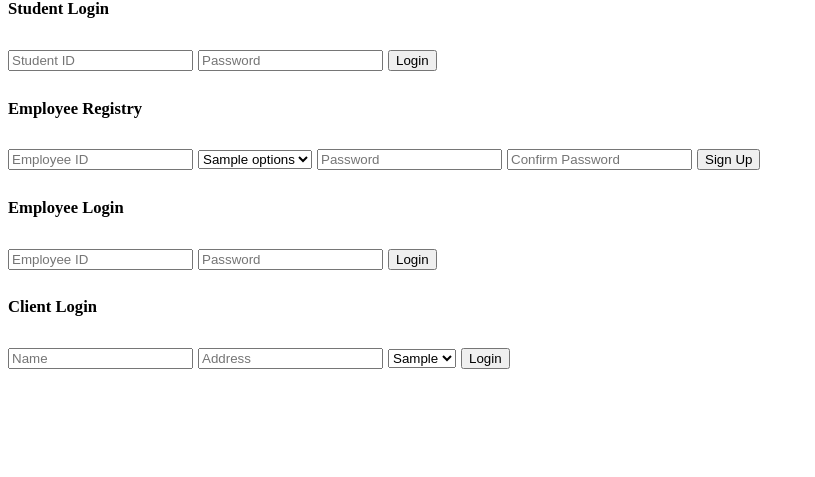
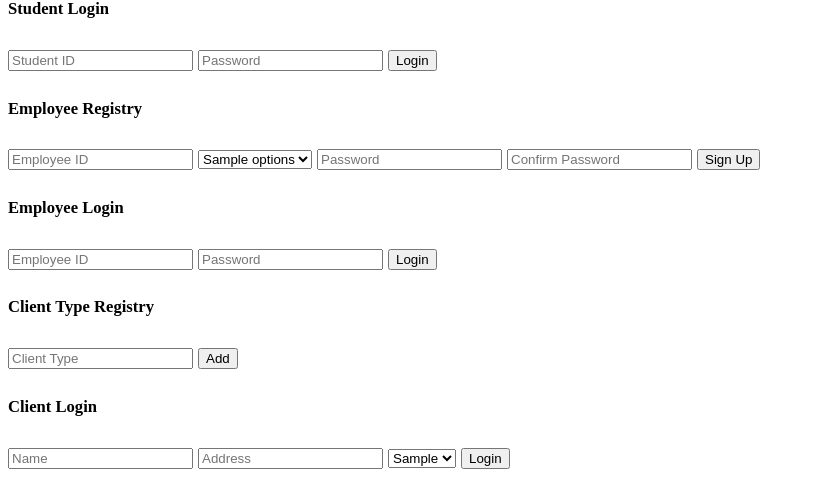
Before and after one commit to siji1007/customer-feedback-cnsc, a Flask app: template cfs/templates/index.html in a window 1280 px wide. Shown: the part 883-1360 px from the top of the page, without its empty margins (0-815 px from the left). Before the commit the page ends 1252 px from the top, so only its background shows below. Run offline with Flask 3, Linux system fonts and the light colour scheme; the template is opened without the code that fills it: most values are stand-ins (such as "Sample title", 1, 10 or a date in 2020); parts of the project's set-up code (start-up, migrations or seed data) failed here and were passed over.

Commit message:
Backend Update

```diff
--- a/cfs/app.py
+++ b/cfs/app.py
@@ -8,11 +8,14 @@ app = Flask(__name__)
 def flask_mongodb_atlas():
     try:
         data = server.dept_collection.find()
+        type_data = server.client_type_collection.find()
         data_list = [d for d in data]
+        type_list = [t for t in type_data]
         options = [d["department"] for d in data_list if d["type"] == "service"]
         optionUnit = [d["department"] for d in data_list if d["type"] == "academic"]
         optionAll = [d["department"] for d in data_list]
-        return render_template('index.html', options=options, optionUnit=optionUnit, optionAll=optionAll)
+        clientTypes = [t["types"] for t in type_list]
+        return render_template('index.html', options=options, optionUnit=optionUnit, optionAll=optionAll, clientTypes = clientTypes)
     except:
         return render_template('index.html')
 
@@ -119,6 +122,21 @@ def employee_login():
     else:
         return redirect('/')
 
+@app.route('/add-type', methods=['POST'])
+def add_type():
+    type_name = request.form.get('type_input')
+    server.client_type_collection.insert_one({'types':type_name})
+    return redirect('/')
+
+@app.route('/client_login', methods=['POST'])
+def login_client():
+    client_name = request.form.get('client_name')
+    client_addr = request.form.get('client_addr')
+    client_type = request.form.get('client_type')
+    client = server.user_collection.insert_one({'name': client_name, 'address': client_addr, 'type': client_type})
+    return "Access Granted"
+
+
 @app.route('/register', methods=['POST'])
 def register():
     pass
--- a/cfs/server.py
+++ b/cfs/server.py
@@ -9,3 +9,4 @@ connection=MongoClient("mongodb+srv://CodeDemonz:legendaryCodeGodz24@cluster0.b9
 db=connection.get_database('CFS')
 user_collection=pymongo.collection.Collection(db,'Accounts')
 dept_collection=pymongo.collection.Collection(db,'Department')
+client_type_collection=pymongo.collection.Collection(db, 'Types')
--- a/cfs/templates/index.html
+++ b/cfs/templates/index.html
@@ -108,7 +108,12 @@
         <input name="employee-pass" placeholder="Password"/>
         <button type="submit">Login</button>
     </form>
-    <form>
+    <form action="/add-type" method="post">
+        <h5>Client Type Registry</h5>
+        <input name="type_input" placeholder="Client Type"/>
+        <button type="submit">Add</button>
+    </form>
+    <form action="/client-login" method="post">
         <h5>Client Login</h5>
         <input name="client_name" placeholder="Name"/>
         <input name="client_addr" placeholder="Address"/>
```
